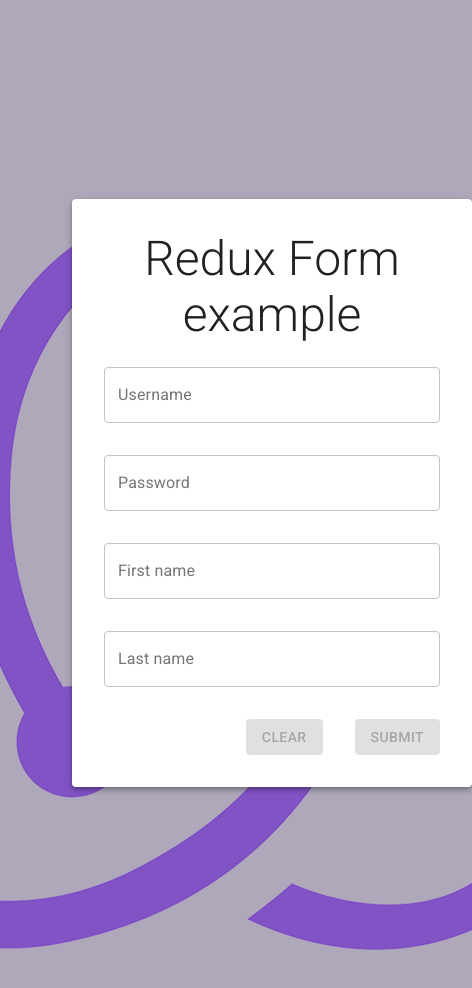
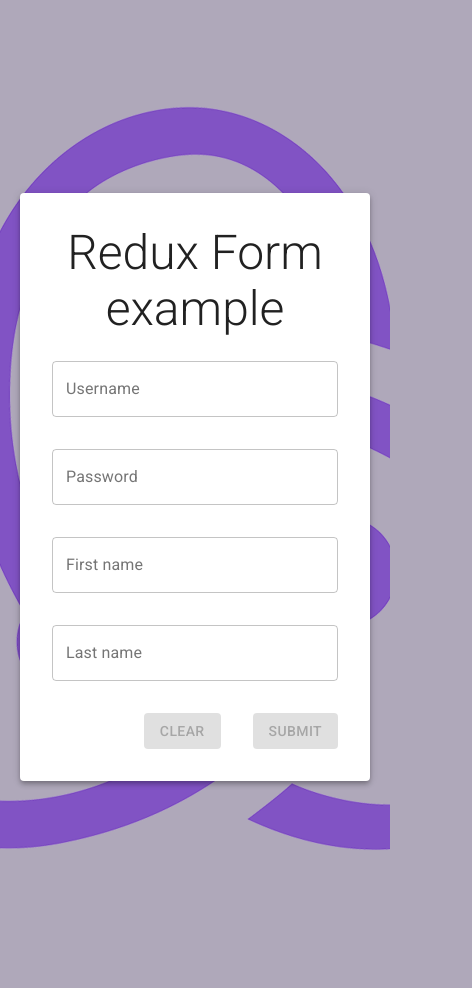
Before and after one commit to ojaoc/redux-form-example, a Next.js app: page / in a window 390 px wide. Shown: the top 988 px of the page, 472 px wide, since content can reach past the window. After the commit the page ends 957 px from the top, so only its background shows below. Built offline with nearby package versions, Linux system fonts and the light colour scheme.

Commit message:
improvements responsiveness

```diff
--- a/pages/index.tsx
+++ b/pages/index.tsx
@@ -10,19 +10,18 @@ import Fade from "@material-ui/core/Fade";
 const useStyles = makeStyles((theme: Theme) => ({
     paperForm: {
         padding: theme.spacing(4),
-        margin: theme.spacing(9),
         textAlign: "center",
-        minWidth: 400,
+        minWidth: 350,
     },
     paperDisplay: {
         padding: theme.spacing(6),
-        margin: theme.spacing(9),
-        minWidth: 400,
+        minWidth: 350,
     },
     container: {
         display: "flex",
         alignItems: "center",
         justifyContent: "center",
+        margin: "auto"
     },
 }));
 
@@ -33,7 +32,13 @@ export default function Home() {
     );
     return (
         <>
-            <Box display="flex" justifyContent="center" alignItems="center" marginTop="15vh">
+            <Box
+                display="flex"
+                justifyContent="center"
+                alignItems="center"
+                marginTop="20vh"
+                padding="2vw"
+            >
                 <Grid container spacing={4} className={classes.container}>
                     <Grid item xs={12} xl={7}>
                         <Paper elevation={4} className={classes.paperForm}>
--- a/styles/global.css
+++ b/styles/global.css
@@ -1,7 +1,5 @@
 body {
     font-family: "Roboto", sans-serif;
-    overflow-y: auto;
-    overflow-x: hidden;
     background-image: url("../public/redux-logo.png");
     background-repeat: no-repeat;
     background-attachment: fixed;
```
